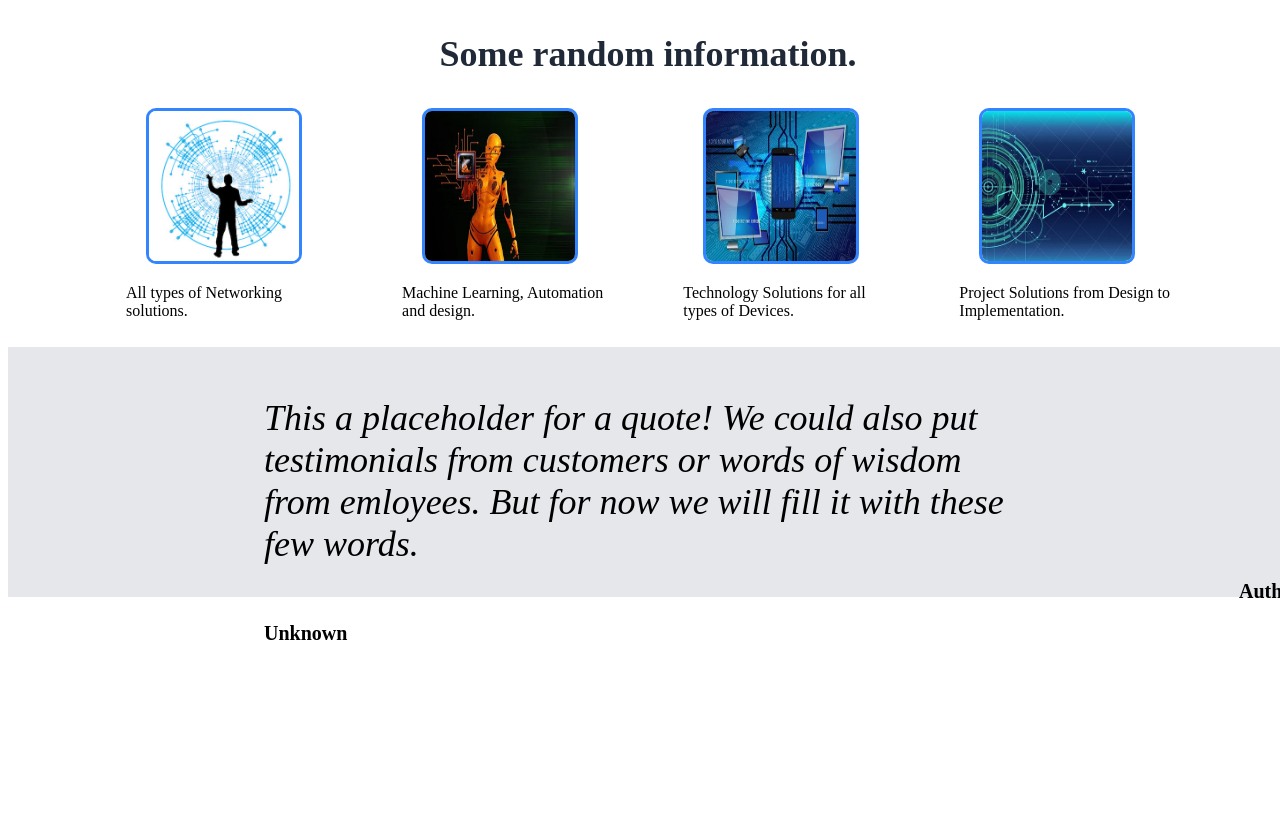
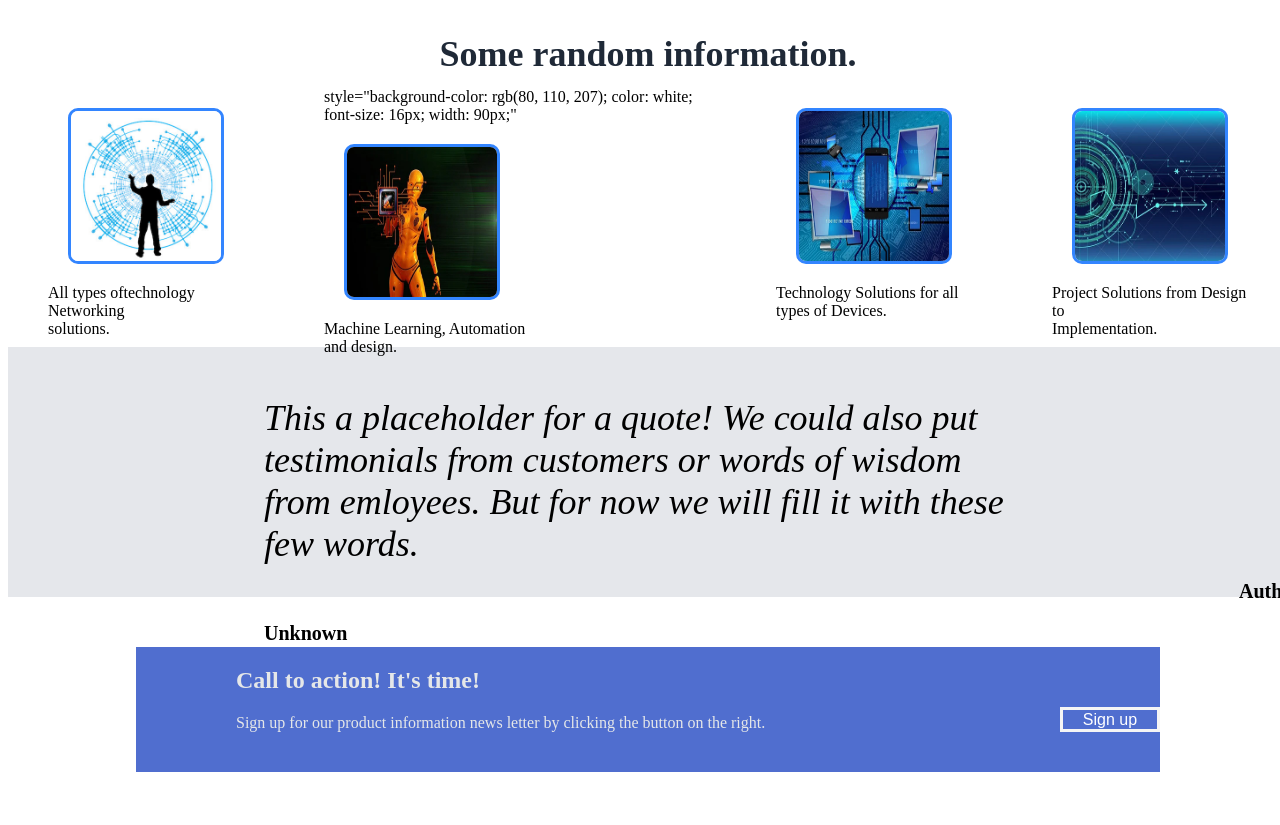
Before and after one commit to gunna2807/landing-page, a plain HTML site: page index.html in a window 1280 px wide. Shown: the part 396-1221 px from the top of the page. Before the commit the page ends 1045 px from the top, so only its background shows below. Drawn offline with Linux system fonts and the light colour scheme.

Commit message:
Action section added.

```diff
--- a/css/style.css
+++ b/css/style.css
@@ -130,3 +130,33 @@
     font-size: 20px;
     font-weight: bold;
 }
+
+.action {
+    height: 225px;
+    width: 100vw;
+    display: flex;
+    justify-content: center;
+}
+
+.action-content {
+    height: 125px;
+    width: 80vw;
+    display: inline-flex;
+    margin-top: 50px;
+    background-color: rgb(80, 110, 207);
+}
+
+.action-text {
+    height: 95;
+    width: 800px;
+    margin-left: 100px;
+    color: #E5E7E8;
+}
+
+.action-button {
+    height: 25px;
+    width: 500px;
+    margin-top: 60px;
+    display: inline-flex;
+    flex-direction: row-reverse;
+}
--- a/index.html
+++ b/index.html
@@ -51,10 +51,11 @@
 
         <figure>
             <img class="network" src="/img/network.jpg" alt="Networking">
-            <figcaption>All types of Networking <br> solutions.</figcaption>
+            <figcaption>All types oftechnology Networking <br> solutions.</figcaption>
         </figure>
 
-        <figure>
+        <figure>style="background-color: rgb(80, 110, 207);
+            color: white; font-size: 16px; width: 90px;"
             <img class="automation" src="/img/cyborg.jpg" alt="Automation">
             <figcaption>Machine Learning, Automation <br> and design.</figcaption>
         </figure>
@@ -78,7 +79,18 @@
         </p>
     </div>
 
-
+    <div class="action">
+        <div class="action-content">
+            <div class="action-text">
+                <h2>Call to action! It's time!</h2>
+                <p>Sign up for our product information news letter by clicking the button on the right.</p>
+            </div>
+            <p class="action-button">
+                <button style="background-color: rgb(80, 110, 207);
+                color: white; border: solid whitesmoke; font-size: 16px; width: 100px;">Sign up</button>
+            </p>
+        </div>
+    </div>
 
 
 </body>
```
